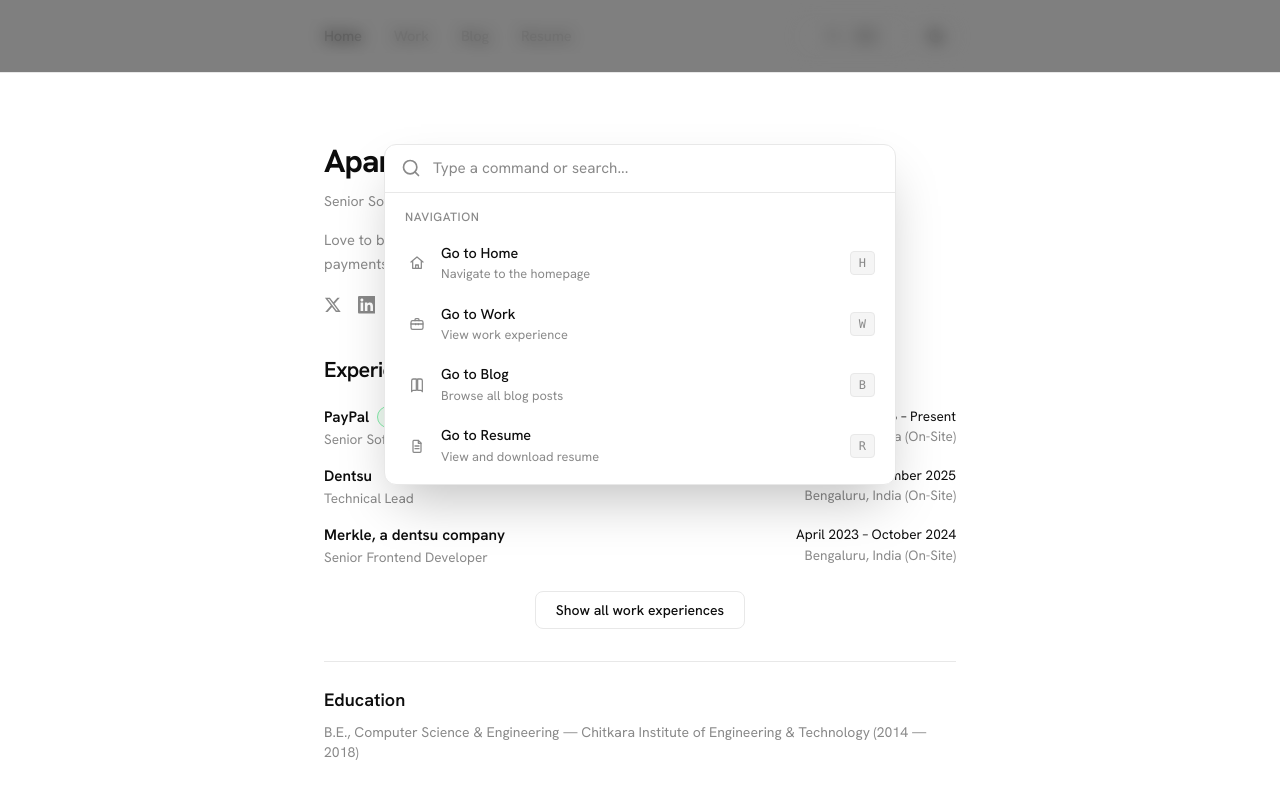
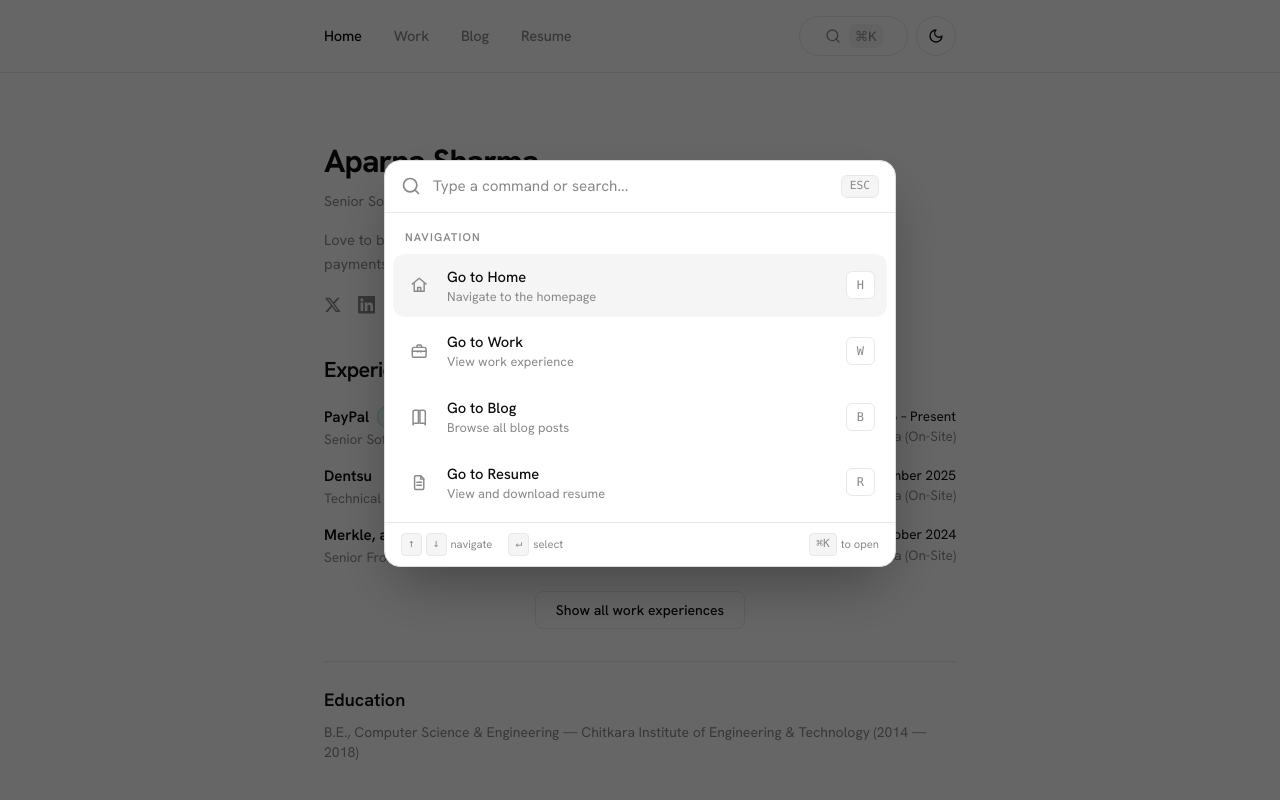
Before and after one commit to aparnasharma16/portfolio, a Next.js app: page / in a window 1280 px wide. Both pictures are taken after a click on the button "⌘K". Shown: the top 800 px of the page. Built offline with nearby package versions, Linux system fonts and the light colour scheme.

Commit message:
Enhance SearchCommand component with keyboard navigation, modal improvements, and body scroll lock; refactor command filtering and rendering logic for better performance and usability.

```diff
--- a/app/(site)/page.tsx
+++ b/app/(site)/page.tsx
@@ -63,7 +63,11 @@ export default function HomePage() {
 
 function SocialLinks() {
   const iconClass =
-    "text-[var(--muted-fg)] transition-colors hover:text-[var(--foreground)]";
+    "group relative text-[var(--muted-fg)] transition-colors hover:text-[var(--foreground)]";
+  const tooltipClass =
+    "pointer-events-none absolute -top-8 left-1/2 -translate-x-1/2 whitespace-nowrap rounded-md bg-[var(--foreground)] px-2 py-0.5 text-[0.65rem] font-medium text-[var(--background)] opacity-0 shadow-lg transition-opacity group-hover:opacity-100";
+  const arrowClass =
+    "absolute -bottom-0.5 left-1/2 -translate-x-1/2 h-1.5 w-1.5 rotate-45 bg-[var(--foreground)]";
   return (
     <>
       <a
@@ -74,6 +78,7 @@ function SocialLinks() {
         aria-label="X / Twitter"
       >
         <XIcon className="h-[1.1rem] w-[1.1rem]" />
+        <span className={tooltipClass}>X / Twitter<span className={arrowClass} /></span>
       </a>
       <a
         href={profile.links.linkedin}
@@ -83,6 +88,7 @@ function SocialLinks() {
         aria-label="LinkedIn"
       >
         <LinkedInIcon className="h-[1.1rem] w-[1.1rem]" />
+        <span className={tooltipClass}>LinkedIn<span className={arrowClass} /></span>
       </a>
       <a
         href={profile.links.github}
@@ -92,6 +98,7 @@ function SocialLinks() {
         aria-label="GitHub"
       >
         <GithubIcon className="h-[1.1rem] w-[1.1rem]" />
+        <span className={tooltipClass}>GitHub<span className={arrowClass} /></span>
       </a>
       <a
         href={profile.links.instagram}
@@ -101,6 +108,7 @@ function SocialLinks() {
         aria-label="Instagram"
       >
         <InstagramIcon className="h-[1.1rem] w-[1.1rem]" />
+        <span className={tooltipClass}>Instagram<span className={arrowClass} /></span>
       </a>
       <a
         href={profile.links.email}
@@ -108,6 +116,7 @@ function SocialLinks() {
         aria-label="Email"
       >
         <MailIcon className="h-[1.1rem] w-[1.1rem]" />
+        <span className={tooltipClass}>Email<span className={arrowClass} /></span>
       </a>
     </>
   );
--- a/components/SearchCommand.tsx
+++ b/components/SearchCommand.tsx
@@ -1,7 +1,14 @@
 "use client";
 
 import Link from "next/link";
-import { useCallback, useEffect, useMemo, useRef, useState } from "react";
+import {
+  useCallback,
+  useEffect,
+  useMemo,
+  useRef,
+  useState,
+} from "react";
+import { createPortal } from "react-dom";
 
 const commands = [
   {
@@ -41,56 +48,222 @@ const commands = [
 export function SearchCommand() {
   const [open, setOpen] = useState(false);
   const [query, setQuery] = useState("");
+  const [selectedIndex, setSelectedIndex] = useState(0);
+  const [mounted, setMounted] = useState(false);
   const inputRef = useRef<HTMLInputElement>(null);
+  const listRef = useRef<HTMLDivElement>(null);
+
+  // Hydration guard for portal
+  useEffect(() => setMounted(true), []);
 
   const close = useCallback(() => {
     setOpen(false);
     setQuery("");
+    setSelectedIndex(0);
   }, []);
+
+  // Lock body scroll when open
+  useEffect(() => {
+    if (open) {
+      const scrollY = window.scrollY;
+      document.body.style.position = "fixed";
+      document.body.style.top = `-${scrollY}px`;
+      document.body.style.left = "0";
+      document.body.style.right = "0";
+      document.body.style.overflow = "hidden";
+      return () => {
+        document.body.style.position = "";
+        document.body.style.top = "";
+        document.body.style.left = "";
+        document.body.style.right = "";
+        document.body.style.overflow = "";
+        window.scrollTo(0, scrollY);
+      };
+    }
+  }, [open]);
 
   useEffect(() => {
     const onKey = (e: KeyboardEvent) => {
       if ((e.metaKey || e.ctrlKey) && e.key.toLowerCase() === "k") {
         e.preventDefault();
-        setOpen((value) => !value);
+        setOpen((v) => !v);
       }
-      if (e.key === "Escape") {
-        setOpen(false);
-        setQuery("");
+      if (e.key === "Escape" && open) {
+        e.preventDefault();
+        close();
       }
     };
     window.addEventListener("keydown", onKey);
     return () => window.removeEventListener("keydown", onKey);
-  }, []);
+  }, [open, close]);
 
   useEffect(() => {
     if (!open) return;
-    const frame = window.requestAnimationFrame(() => {
-      inputRef.current?.focus();
-    });
-    return () => window.cancelAnimationFrame(frame);
+    const frame = requestAnimationFrame(() => inputRef.current?.focus());
+    return () => cancelAnimationFrame(frame);
   }, [open]);
 
-  const filteredCommands = useMemo(() => {
-    const normalized = query.trim().toLowerCase();
-    if (!normalized) return commands;
-
-    return commands.filter((command) => {
-      const haystack = [
-        command.title,
-        command.description,
-        command.shortcut,
-        ...command.keywords,
-      ]
+  const filtered = useMemo(() => {
+    const q = query.trim().toLowerCase();
+    if (!q) return commands;
+    return commands.filter((c) => {
+      const hay = [c.title, c.description, c.shortcut, ...c.keywords]
         .join(" ")
         .toLowerCase();
-
-      return haystack.includes(normalized);
+      return hay.includes(q);
     });
   }, [query]);
 
+  useEffect(() => {
+    setSelectedIndex(0);
+  }, [query]);
+
+  // Keyboard nav
+  useEffect(() => {
+    if (!open) return;
+    const onKey = (e: KeyboardEvent) => {
+      if (e.key === "ArrowDown") {
+        e.preventDefault();
+        setSelectedIndex((i) => Math.min(i + 1, filtered.length - 1));
+      } else if (e.key === "ArrowUp") {
+        e.preventDefault();
+        setSelectedIndex((i) => Math.max(i - 1, 0));
+      } else if (e.key === "Enter" && filtered[selectedIndex]) {
+        e.preventDefault();
+        const el = listRef.current?.querySelector(
+          `[data-index="${selectedIndex}"]`
+        ) as HTMLAnchorElement | null;
+        el?.click();
+      }
+    };
+    window.addEventListener("keydown", onKey);
+    return () => window.removeEventListener("keydown", onKey);
+  }, [open, filtered, selectedIndex]);
+
+  useEffect(() => {
+    if (!listRef.current) return;
+    const el = listRef.current.querySelector(`[data-index="${selectedIndex}"]`);
+    el?.scrollIntoView({ block: "nearest" });
+  }, [selectedIndex]);
+
+  const modal = open ? (
+    <div
+      className="fixed inset-0"
+      style={{ zIndex: 9999, isolation: "isolate" }}
+    >
+      {/* Full-screen dark overlay */}
+      <div
+        className="absolute inset-0 bg-black/60"
+        onClick={close}
+        aria-hidden
+      />
+      {/* Centered dialog */}
+      <div
+        className="relative flex h-full w-full items-start justify-center px-4 pt-[min(20vh,12rem)]"
+        role="dialog"
+        aria-modal="true"
+        aria-label="Command palette"
+        onClick={close}
+      >
+        <div
+          className="w-full max-w-[32rem] overflow-hidden rounded-2xl border border-[var(--border-strong)] bg-[var(--background)] shadow-[0_25px_60px_-12px_rgba(0,0,0,0.35)]"
+          onClick={(e) => e.stopPropagation()}
+        >
+          {/* Search input */}
+          <div className="flex items-center gap-3 border-b border-[var(--border)] px-4 py-3.5">
+            <SearchIcon className="h-5 w-5 shrink-0 text-[var(--muted-fg)]" />
+            <input
+              ref={inputRef}
+              type="text"
+              value={query}
+              onChange={(e) => setQuery(e.target.value)}
+              placeholder="Type a command or search..."
+              className="w-full bg-transparent text-[0.95rem] text-[var(--foreground)] outline-none placeholder:text-[var(--muted-fg)]"
+            />
+            <kbd className="shrink-0 rounded-md border border-[var(--border)] bg-[var(--secondary)] px-2 py-0.5 text-[0.7rem] font-medium text-[var(--muted-fg)]">
+              ESC
+            </kbd>
+          </div>
+
+          {/* Results */}
+          <div
+            ref={listRef}
+            className="max-h-[min(26rem,55vh)] overflow-y-auto overscroll-contain p-2"
+          >
+            <p className="px-3 py-2 text-[0.7rem] font-semibold uppercase tracking-widest text-[var(--muted-fg)]">
+              Navigation
+            </p>
+
+            {filtered.length > 0 ? (
+              <ul className="space-y-0.5">
+                {filtered.map((command, i) => {
+                  const Icon = command.icon;
+                  const isSelected = i === selectedIndex;
+                  return (
+                    <li key={command.href}>
+                      <Link
+                        href={command.href}
+                        data-index={i}
+                        onClick={close}
+                        onMouseEnter={() => setSelectedIndex(i)}
+                        className={`flex items-center gap-3.5 rounded-xl px-3 py-3 transition-colors ${
+                          isSelected
+                            ? "bg-[var(--secondary)]"
+                            : "hover:bg-[var(--secondary)]"
+                        }`}
+                      >
+                        <span className="flex h-7 w-7 shrink-0 items-center justify-center text-[var(--muted-fg)]">
+                          <Icon className="h-[1.15rem] w-[1.15rem]" />
+                        </span>
+                        <span className="min-w-0 flex-1">
+                          <span className="block text-[0.92rem] font-medium text-[var(--foreground)]">
+                            {command.title}
+                          </span>
+                          <span className="block text-[0.8rem] leading-snug text-[var(--muted-fg)]">
+                            {command.description}
+                          </span>
+                        </span>
+                        <kbd className="shrink-0 rounded-md border border-[var(--border)] bg-[var(--background)] px-2.5 py-1 text-[0.75rem] font-medium text-[var(--muted-fg)]">
+                          {command.shortcut}
+                        </kbd>
+                      </Link>
+                    </li>
+                  );
+                })}
+              </ul>
+            ) : (
+              <p className="px-3 py-8 text-center text-[0.88rem] text-[var(--muted-fg)]">
+                No matching commands found.
+              </p>
+            )}
+          </div>
+
+          {/* Footer */}
+          <div className="flex items-center justify-between border-t border-[var(--border)] px-4 py-2.5 text-[0.7rem] text-[var(--muted-fg)]">
+            <div className="flex items-center gap-4">
+              <span className="flex items-center gap-1">
+                <kbd className="rounded border border-[var(--border)] bg-[var(--secondary)] px-1.5 py-0.5">↑</kbd>
+                <kbd className="rounded border border-[var(--border)] bg-[var(--secondary)] px-1.5 py-0.5">↓</kbd>
+                navigate
+              </span>
+              <span className="flex items-center gap-1">
+                <kbd className="rounded border border-[var(--border)] bg-[var(--secondary)] px-1.5 py-0.5">↵</kbd>
+                select
+              </span>
+            </div>
+            <span className="flex items-center gap-1">
+              <kbd className="rounded border border-[var(--border)] bg-[var(--secondary)] px-1.5 py-0.5">⌘K</kbd>
+              to open
+            </span>
+          </div>
+        </div>
+      </div>
+    </div>
+  ) : null;
+
   return (
     <>
+      {/* Mobile button */}
       <button
         type="button"
         onClick={() => setOpen(true)}
@@ -99,6 +272,7 @@ export function SearchCommand() {
       >
         <SearchIcon className="h-4 w-4" />
       </button>
+      {/* Desktop button */}
       <button
         type="button"
         onClick={() => setOpen(true)}
@@ -111,84 +285,8 @@ export function SearchCommand() {
         </span>
       </button>
 
-      {open ? (
-        <>
-          {/* Backdrop */}
-          <div
-            className="fixed inset-0 z-[100] bg-black/50 backdrop-blur-sm"
-            onClick={close}
-            aria-hidden
-          />
-          {/* Modal */}
-          <div
-            className="fixed inset-0 z-[101] flex items-start justify-center p-4 pt-[min(18vh,10rem)]"
-            role="dialog"
-            aria-modal="true"
-            aria-label="Site search"
-            onClick={close}
-          >
-            <div
-              className="w-full max-w-[32rem] overflow-hidden rounded-xl border border-[var(--border)] bg-[var(--background)] shadow-2xl"
-              onClick={(e) => e.stopPropagation()}
-            >
-              <div className="flex items-center gap-3 border-b border-[var(--border)] px-4 py-3">
-                <SearchIcon className="h-5 w-5 shrink-0 text-[var(--muted-fg)]" />
-                <input
-                  ref={inputRef}
-                  type="text"
-                  value={query}
-                  onChange={(e) => setQuery(e.target.value)}
-                  placeholder="Type a command or search..."
-                  className="w-full bg-transparent text-[0.95rem] text-[var(--foreground)] outline-none placeholder:text-[var(--muted-fg)]"
-                />
-              </div>
-
-              <div className="max-h-[24rem] overflow-y-auto p-2">
-                <p className="px-3 py-2 text-xs font-medium uppercase tracking-wider text-[var(--muted-fg)]">
-                  Navigation
-                </p>
-
-                <ul>
-                  {filteredCommands.length > 0 ? (
-                    filteredCommands.map((command) => {
-                      const Icon = command.icon;
-
-                      return (
-                        <li key={command.href}>
-                          <Link
-                            href={command.href}
-                            onClick={close}
-                            className="flex items-center gap-3 rounded-lg px-3 py-2.5 transition-colors hover:bg-[var(--secondary)]"
-                          >
-                            <span className="flex h-6 w-6 shrink-0 items-center justify-center text-[var(--muted-fg)]">
-                              <Icon className="h-4 w-4" />
-                            </span>
-                            <span className="min-w-0 flex-1">
-                              <span className="block text-[0.9rem] font-medium text-[var(--foreground)]">
-                                {command.title}
-                              </span>
-                              <span className="block text-[0.8rem] text-[var(--muted-fg)]">
-                                {command.description}
-                              </span>
-                            </span>
-                            <kbd className="rounded border border-[var(--border)] bg-[var(--secondary)] px-2 py-0.5 text-[0.75rem] font-medium text-[var(--muted-fg)]">
-                              {command.shortcut}
-                            </kbd>
-                          </Link>
-                        </li>
-                      );
-                    })
-                  ) : (
-                    <li className="px-3 py-6 text-center text-[0.88rem] text-[var(--muted-fg)]">
-                      No matching commands found.
-                    </li>
-                  )}
-                </ul>
-              </div>
-            </div>
-          </div>
-        </>
-      ) : null}
+      {/* Portal to body so it's above everything including sticky header */}
+      {mounted ? createPortal(modal, document.body) : null}
     </>
   );
 }
```
Also changed, not shown: components/SiteFooter.tsx (+48 -72 lines).
